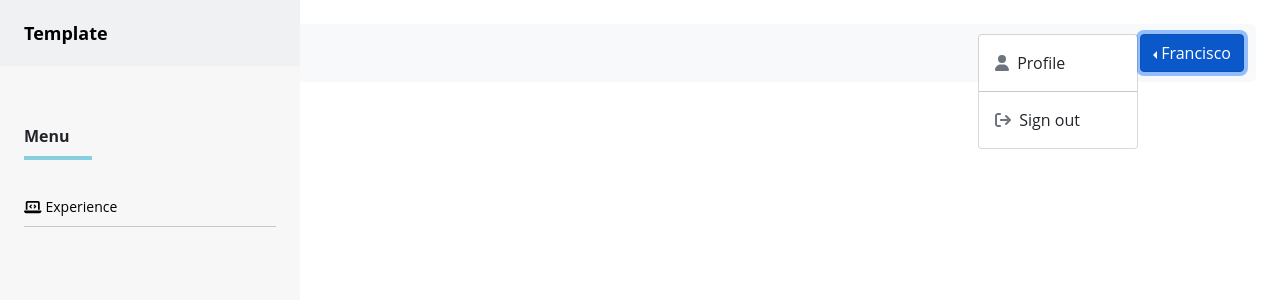
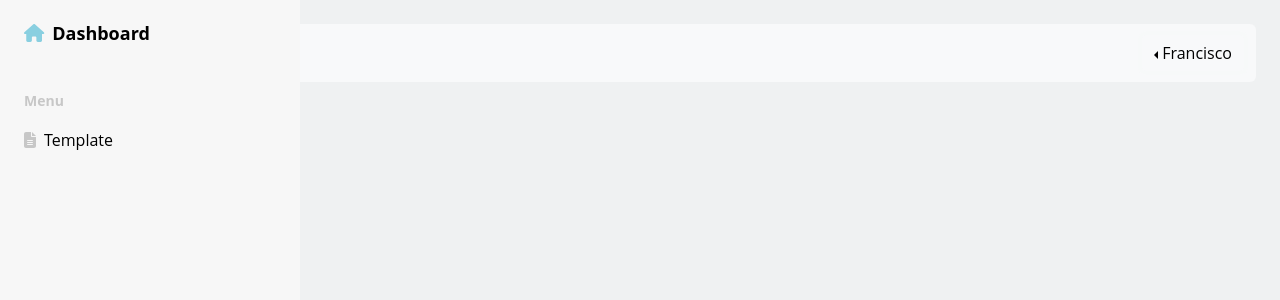
Before and after one commit to FranciscoVeloz1/React-Next-Dashboard, a Next.js app: page /admin in a window 1280 px wide. Both pictures are taken after a click on the button "Francisco". Shown: the top 300 px of the page. Built offline with nearby package versions, Linux system fonts and the light colour scheme.

Commit message:
Programamos el navigation del dashboard

```diff
--- a/src/components/GlobalNav.jsx
+++ b/src/components/GlobalNav.jsx
@@ -1,21 +1,52 @@
-import { Navbar, Container, Nav, NavDropdown } from "react-bootstrap";
+import Link from "next/link";
+import { useRouter } from "next/router";
+import { useAuth } from "@hooks/useAuth";
+import { Navbar, Container, Nav, NavDropdown, Button } from "react-bootstrap";
 import { FontAwesomeIcon } from "@fortawesome/react-fontawesome";
 import { faHome } from "@fortawesome/free-solid-svg-icons";
 
 const GlobalNav = () => {
+  const { user, signOut } = useAuth();
+  const router = useRouter();
+
+  //Sign out
+  const handleSignOut = () => {
+    signOut();
+    router.push("/");
+  };
+
   return (
     <Navbar bg="dark" variant="dark" expand="lg">
       <Container>
-        <Navbar.Brand href="/">
-          <FontAwesomeIcon icon={faHome} className="me-2" />
-          Template
+        <Navbar.Brand>
+          <Link href="/">
+            <a className="text-white">
+              <FontAwesomeIcon icon={faHome} className="me-2" />
+              Template
+            </a>
+          </Link>
         </Navbar.Brand>
         <Navbar.Toggle aria-controls="basic-navbar-nav" />
         <Navbar.Collapse id="basic-navbar-nav">
-          <Nav className="ms-auto">
-            <Nav.Link href="/signin">Sign in</Nav.Link>
-            <Nav.Link href="/signup">Sign up</Nav.Link>
-          </Nav>
+          {user ? (
+            <Nav className="ms-auto">
+              <Link href="/profile">
+                <a className="nav-link">Profile</a>
+              </Link>
+              <button className="m-0 nav-link bg-dark" onClick={handleSignOut}>
+                Sign out
+              </button>
+            </Nav>
+          ) : (
+            <Nav className="ms-auto">
+              <Link href="/signin">
+                <a className="nav-link">Sign in</a>
+              </Link>
+              <Link href="/signup">
+                <a className="nav-link">Sign up</a>
+              </Link>
+            </Nav>
+          )}
         </Navbar.Collapse>
       </Container>
     </Navbar>
--- a/src/components/Navigation.jsx
+++ b/src/components/Navigation.jsx
@@ -1,3 +1,4 @@
+import Link from "next/link";
 import { Navbar, Container, Nav, Dropdown } from "react-bootstrap";
 import { FontAwesomeIcon } from "@fortawesome/react-fontawesome";
 import { faBars, faUser, faSignOut } from "@fortawesome/free-solid-svg-icons";
@@ -16,24 +17,45 @@ const Navigation = ({ setToggle, toggle }) => {
 
   return (
     <Navbar bg="light" variant="light" className="border-radius">
-      <Container fluid>
-        <Navbar.Brand onClick={() => setToggle(!toggle)} className="txt-lg btn text-primary">
-          <FontAwesomeIcon icon={faBars} />
+      <Container fluid className="flex-lg-row flex-row-reverse">
+        <Navbar.Brand onClick={() => setToggle(!toggle)} className="btn">
+          <FontAwesomeIcon icon={faBars} className="txt-primary txt-bold txt-lg" />
         </Navbar.Brand>
+
         <Nav className="ms-auto">
-          <Dropdown drop="start">
-            <Dropdown.Toggle variant="primary" id="dropdown-basic">
+          <Dropdown drop="start" className="d-lg-block d-none">
+            <Dropdown.Toggle variant="outline-light" className="button-primary" id="dropdown-basic">
               Francisco
             </Dropdown.Toggle>
 
             <Dropdown.Menu>
               <Dropdown.Item href="/profile" className="mt-2">
-                <FontAwesomeIcon icon={faUser} className="me-2 text-secondary" />
+                <FontAwesomeIcon icon={faUser} className="me-2 txt-secondary" />
                 Profile
               </Dropdown.Item>
               <hr />
               <Dropdown.Item className="mb-2" onClick={handleSignOut}>
-                <FontAwesomeIcon icon={faSignOut} className="me-2 text-secondary" />
+                <FontAwesomeIcon icon={faSignOut} className="me-2 txt-secondary" />
+                Sign out
+              </Dropdown.Item>
+            </Dropdown.Menu>
+          </Dropdown>
+        </Nav>
+
+        <Nav className="me-auto d-lg-none d-block">
+          <Dropdown drop="end">
+            <Dropdown.Toggle variant="outline-light" className="button-primary" id="dropdown-basic">
+              Francisco
+            </Dropdown.Toggle>
+
+            <Dropdown.Menu>
+              <Dropdown.Item href="/profile" className="mt-2">
+                <FontAwesomeIcon icon={faUser} className="me-2 txt-secondary" />
+                Profile
+              </Dropdown.Item>
+              <hr />
+              <Dropdown.Item className="mb-2" onClick={handleSignOut}>
+                <FontAwesomeIcon icon={faSignOut} className="me-2 txt-secondary" />
                 Sign out
               </Dropdown.Item>
             </Dropdown.Menu>
--- a/src/containers/Sidebar.jsx
+++ b/src/containers/Sidebar.jsx
@@ -1,24 +1,32 @@
+import Link from "next/link";
 import { FontAwesomeIcon } from "@fortawesome/react-fontawesome";
-import { faLaptopCode } from "@fortawesome/free-solid-svg-icons";
+import { faFileAlt, faFile, faHome } from "@fortawesome/free-solid-svg-icons";
 
 //Importing styles and assets
-import styles from "@styles/components/Sidebar.module.scss";
+import styles from "@styles/containers/Sidebar.module.scss";
 
 const Sidebar = ({ toggle }) => {
   return (
     <div className={toggle ? `${styles.Sidebar} ${styles.active}` : styles.Sidebar}>
-      <div className={`${styles.sidebar_header}`}>
-        <a href="/admin">Template</a>
+      <div className={styles.sidebar_header}>
+        <Link href="/admin">
+          <a>
+            <FontAwesomeIcon icon={faHome} className={`me-2 txt-primary`} />
+            Dashboard
+          </a>
+        </Link>
       </div>
 
-      <div className={`${styles.sidebar_content}`}>
-        <p>Menu</p>
+      <div className={styles.sidebar_content}>
         <ul>
+          <p className={styles.sidebar_subtitle}>Menu</p>
           <li>
-            <a href="/experience">
-              <FontAwesomeIcon icon={faLaptopCode} className="me-1" />
-              Experience
-            </a>
+            <Link href="/template">
+              <a>
+                <FontAwesomeIcon icon={faFileAlt} className={`me-2 ${styles.sidebar_icon}`} />
+                Template
+              </a>
+            </Link>
           </li>
         </ul>
       </div>
--- a/src/pages/_app.js
+++ b/src/pages/_app.js
@@ -1,4 +1,5 @@
 import DefaultLayout from "@containers/DefaultLayout";
+import SSRProvider from "react-bootstrap/SSRProvider";
 
 //Import context
 import { ProviderAuth } from "@hooks/useAuth";
@@ -17,9 +18,11 @@ function MyApp({ Component, pageProps }) {
 
   return (
     <ProviderAuth>
-      <Layout>
-        <Component {...pageProps} />
-      </Layout>
+      <SSRProvider>
+        <Layout>
+          <Component {...pageProps} />
+        </Layout>
+      </SSRProvider>
     </ProviderAuth>
   );
 }
--- /dev/null
+++ b/src/pages/profile.js
@@ -0,0 +1,3 @@
+export default function profile() {
+  return <div>profile</div>;
+}
--- a/src/styles/components/Sidebar.module.scss
+++ b/src/styles/containers/Sidebar.module.scss
@@ -16,8 +16,6 @@
 
 .sidebar_header {
   padding: 24px;
-  margin-bottom: 38px;
-  background-color: $light-gray;
 }
 
 .sidebar_header img {
@@ -31,36 +29,34 @@
 }
 
 .sidebar_content {
-  padding: 24px;
+  padding: 0px 24px;
 }
 
-.sidebar_content p {
-  font-size: $md;
+.sidebar_subtitle {
+  font-size: $sm;
+  color: $gray;
   font-weight: bold;
-  width: 68px;
+  padding-top: 28px;
   padding-bottom: 12px;
-  border-bottom: 4px solid $blue;
-  margin-bottom: 38px;
-}
-
-.sidebar_content i {
-  margin-right: 6px;
+  margin: 0;
 }
 
 .sidebar_content ul li {
-  margin-bottom: 34px;
-  padding-bottom: 12px;
-  border-bottom: 1px solid $gray;
+  padding: 12px 0px;
 }
 
 .sidebar_content ul li a {
-  font-size: $sm;
+  font-size: $md;
   color: black;
   transition: 250ms all;
 }
 
 .sidebar_content ul li a:hover {
   color: $blue;
+}
+
+.sidebar_icon {
+  color: $gray;
 }
 
 @media (max-width: 992px) {
--- a/src/styles/globals.scss
+++ b/src/styles/globals.scss
@@ -25,6 +25,7 @@ section {
 body {
   line-height: 1;
   font-family: "Open Sans", sans-serif;
+  background-color: $light-gray;
 }
 
 a {
@@ -73,9 +74,33 @@ a {
   font-size: $lg;
 }
 
+.txt-primary {
+  color: $blue;
+}
+
+.txt-secondary {
+  color: $gray;
+}
+
+.txt-bold {
+  font-weight: bold;
+}
+
 .title {
   @extend .text-lg;
   font-weight: bold;
+}
+
+//Button primary
+.button-primary {
+  background-color: $blue;
+  border: $blue;
+  color: white;
+}
+
+.button-primary:hover {
+  background-color: $dark-blue;
+  color: white;
 }
 
 //Borders
@@ -97,3 +122,55 @@ a {
   margin-left: 4px;
   color: $red;
 }
+
+//Bootstrap
+.shadow-lg {
+  background-color: white;
+}
+
+.dropdown-menu {
+  animation: growIn .5s;
+}
+
+//Key frames
+@keyframes fadeIn {
+  from {
+    opacity: 0;
+  }
+  to {
+    opacity: 1;
+  }
+}
+
+@keyframes fadeDown {
+  from {
+    margin-top: -10px;
+    opacity: 0;
+  }
+  to {
+    margin-top: 0;
+    opacity: 1;
+  }
+}
+
+@keyframes fadeRight {
+  from {
+    margin-right: -20px;
+    opacity: 0;
+  }
+  to {
+    margin-right: 0;
+    opacity: 1;
+  }
+}
+
+@keyframes growIn {
+  from {
+    transform: scale(0.9);
+    opacity: 0;
+  }
+  to {
+    transform: scale(1);
+    opacity: 1;
+  }
+}
```
Also changed, not shown: src/components/auth/IsLoggedIn.jsx (added, +9 -0 lines).
